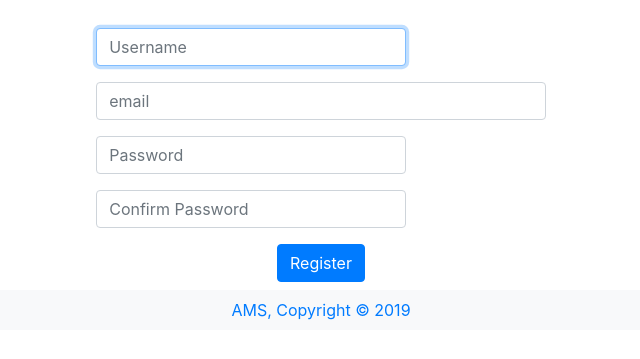
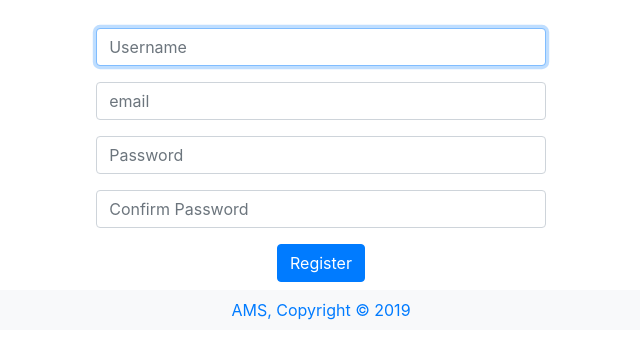
Before and after one commit to Amani-mufin/article_management, a Flask app: page /register in a window 1280 px wide. Shown: the part 56-415 px from the top of the page, without its empty margins (319-959 px from the left). Run offline with Flask 2, Linux system fonts and the light colour scheme; some libraries are stand-ins or nearby versions.

```diff
--- a/static/styles.css
+++ b/static/styles.css
@@ -21,9 +21,6 @@ h1{
     text-align: center;
     margin-left: auto;
     margin-right: auto;
-}
-input[type=text], input[type=password]{
-    width: 310px;
 }
 
 .btn_auth{
```
